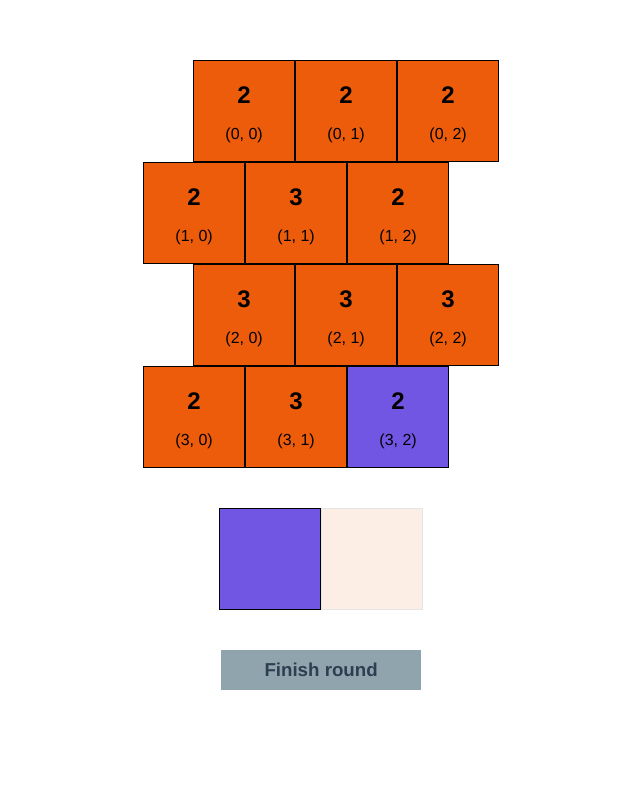
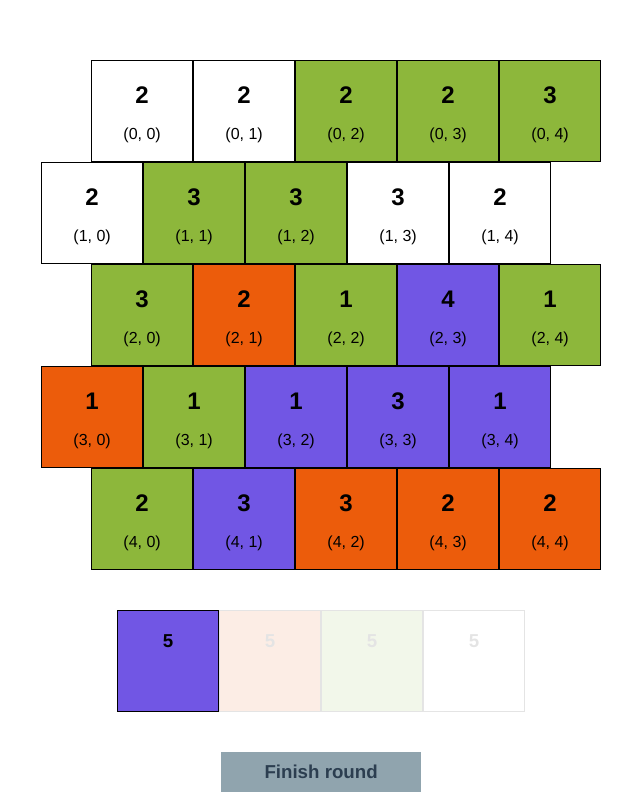
Before and after one commit to BrightAvocado/dice, a Vue app: page / in a window 1280 px wide. Shown: the whole page, without its empty margins (319-959 px from the left). Built offline with nearby package versions, Linux system fonts and the light colour scheme.

Commit message:
Working regeneration

```diff
--- a/src/components/NextPlayerButton.vue
+++ b/src/components/NextPlayerButton.vue
@@ -8,8 +8,14 @@
   import {mapGetters} from 'vuex';
 
   export default {
+    computed: {
+      ...mapGetters([
+        'current_player'
+      ])
+    },
     methods: {
       click() {
+        this.current_player.resetAmountSpareDice();
         this.$store.dispatch('nextRound');
       }
     }
--- a/src/components/current_player_display/CurrentPlayerDisplay.vue
+++ b/src/components/current_player_display/CurrentPlayerDisplay.vue
@@ -3,6 +3,7 @@
     <div v-for="player in players"
          :style="{'background-color': player.color, 'opacity': (player === current_player) ? 1: 0.1}"
          class="player-square">
+         <h3>{{player.amount_spare_dice}}</h3>
     </div>
   </div>
 </template>
@@ -33,4 +34,7 @@
     width: 100px;
     border: 1px solid black;
   }
+  .player-square h3 {
+    color: black;
+  }
 </style>
--- a/src/components/frame/Frame.vue
+++ b/src/components/frame/Frame.vue
@@ -13,7 +13,7 @@
   export default {
     data() {
       return {
-        frame: new Frame(4, 3, 2)
+        frame: new Frame(5, 5, 4)
       };
     },
     components: {
--- a/src/components/frame/Tile.vue
+++ b/src/components/frame/Tile.vue
@@ -26,6 +26,7 @@
     },
     computed: {
       ...mapGetters([
+        'is_regenerating',
         'current_player',
         'attacker',
         'surrounding_enemy_tiles'
@@ -42,10 +43,21 @@
     },
     methods: {
       click() {
-        if (this.current_player === this.owner && this.attacker === null && this.tile.count > 1) {
-          this.attackFromThisTile();
-        } else if (this.surrounding_enemy_tiles.includes(this.tile) && this.attacker !== null) {
-          this.attackThisTile();
+        if (this.is_regenerating) {
+          if (this.current_player === this.owner) {
+            if (this.current_player.amount_spare_dice > 1) {
+              this.current_player.incrementTileCount(this.tile);
+            } else {
+              this.current_player.incrementTileCount(this.tile);
+              this.$store.dispatch('toggleRegeneration');
+            }
+          }
+        } else {
+          if (this.current_player === this.owner && this.tile.count > 1) {
+            this.attackFromThisTile();
+          } else if (this.surrounding_enemy_tiles.includes(this.tile) && this.attacker !== null) {
+            this.attackThisTile();
+          }
         }
       },
       attackFromThisTile() {
@@ -67,10 +79,11 @@
     width: 100px;
     border: 1px solid black;
     color: black;
+    user-select: none;
   }
   .tile-container:hover {
     cursor: pointer;
-    background-color: lightblue !important;
+    opacity: 0.8 !important;
   }
   .tile-container h2 {
     margin-bottom: 0;
--- a/src/js/frame/Player.js
+++ b/src/js/frame/Player.js
@@ -1,6 +1,14 @@
 class Player {
   constructor() {
     this.color = "#"+((1<<24)*Math.random()|0).toString(16); // random color
+    this.amount_spare_dice = 5;
+  }
+  resetAmountSpareDice() {
+    this.amount_spare_dice += 5;
+  }
+  incrementTileCount(tile) {
+    this.amount_spare_dice--;
+    tile.count++;
   }
 }
 
--- a/src/js/helper/tiles_processing.js
+++ b/src/js/helper/tiles_processing.js
@@ -1,11 +1,3 @@
-function isTileOutOfBoard(tiles, x_pos, y_pos) {
-  return tiles.find(board_tile => board_tile.x_pos === x_pos && board_tile.y_pos === y_pos) === undefined;
-}
-
-function getTile(tiles, x_pos, y_pos) {
-  return tiles.find(tile => tile.x_pos === x_pos && tile.y_pos === y_pos);
-}
-
 export function getSurroundingTiles(tiles, x_pos, y_pos) {
   let even_row = x_pos%2 === 0;//The first row from the top is considered to be an even row
   if (even_row === true) {
@@ -13,6 +5,14 @@ export function getSurroundingTiles(tiles, x_pos, y_pos) {
   } else {
     return getSurroundingTilesOnOddRow(tiles, x_pos, y_pos);
   }
+}
+
+function isTileOutOfBoard(tiles, x_pos, y_pos) {
+  return tiles.find(board_tile => board_tile.x_pos === x_pos && board_tile.y_pos === y_pos) === undefined;
+}
+
+function getTile(tiles, x_pos, y_pos) {
+  return tiles.find(tile => tile.x_pos === x_pos && tile.y_pos === y_pos);
 }
 
 //Return a list of the Tiles surrounding the `tile`
--- a/src/store/modules/game.js
+++ b/src/store/modules/game.js
@@ -1,16 +1,21 @@
 const state = {
+  is_regenerating: true,
   attacker: null, // The Tile attacking
   attackee: null, // The Tile being attacked
   surrounding_enemy_tiles: []
 }
 
 const getters = {
+  is_regenerating: state => state.is_regenerating,
   attacker: state => state.attacker,
   attackee: state => state.attackee,
   surrounding_enemy_tiles: state => state.surrounding_enemy_tiles,
 }
 
 const actions = {
+  toggleRegeneration: ({commit}) => {
+    commit('toggleRegeneration');
+  },
   setAttacker: ({commit}, tile) => {
     commit('setAttacker', tile);
   },
@@ -22,15 +27,21 @@ const actions = {
   },
   nextRound: ({commit, dispatch}) => {
     dispatch('nextPlayer');
+    dispatch('toggleRegeneration');
     commit('nextMove');
   },
-  nextMove: ({commit}) => {
-    commit('nextMove');
+  nextMove: ({dispatch}) => {
+    dispatch('setAttacker', null);
+    dispatch('setAttackee', null);
+    dispatch('setSurroundingEnemyTiles', []);
   },
 
 }
 
 const mutations = {
+  toggleRegeneration: state => {
+    state.is_regenerating = !state.is_regenerating;
+  },
   setAttacker: (state, tile) => {
     state.attacker = tile;
   },
```
